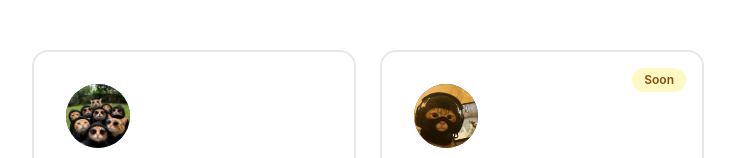
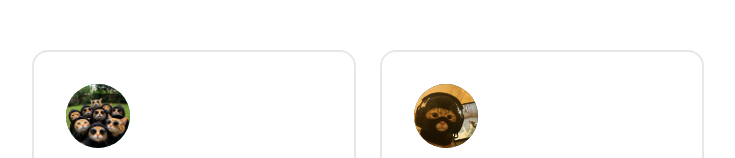
Before and after one commit to itssoumodip/Realtime-Group-Chat, a React (Vite) app in the folder Frontend/: page / in a window 1280 px wide. Shown: the part 254-412 px from the top of the page, without its empty margins (272-1007 px from the left). Built offline with nearby package versions, Linux system fonts and the light colour scheme; no server answers; a web font is replaced by a local one.

Commit message:
create `ModeSelector` component to allow users to choose between group and single chat modes.

```diff
--- a/Frontend/src/components/ModeSelector.jsx
+++ b/Frontend/src/components/ModeSelector.jsx
@@ -56,11 +56,6 @@ const ModeSelector = ({ onModeSelect }) => {
                             Coming Soon
                             <span className="ml-2 group-hover:translate-x-1 transition-transform">→</span>
                         </div>
-
-                        {/* Coming Soon Badge */}
-                        <div className="absolute top-4 right-4 bg-yellow-100 text-yellow-800 text-xs font-semibold px-3 py-1 rounded-full">
-                            Soon
-                        </div>
                     </div>
                 </div>
 
```
